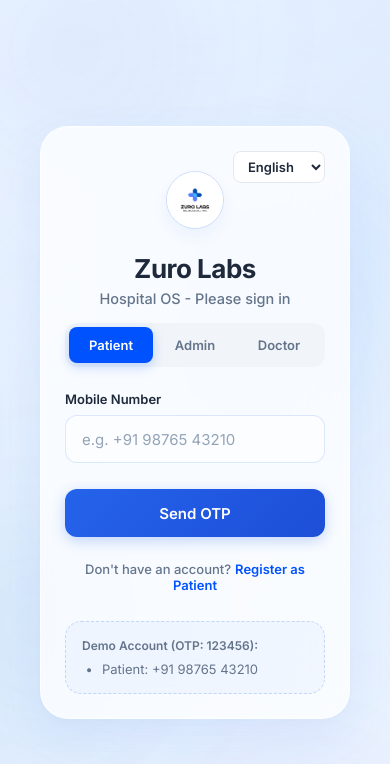
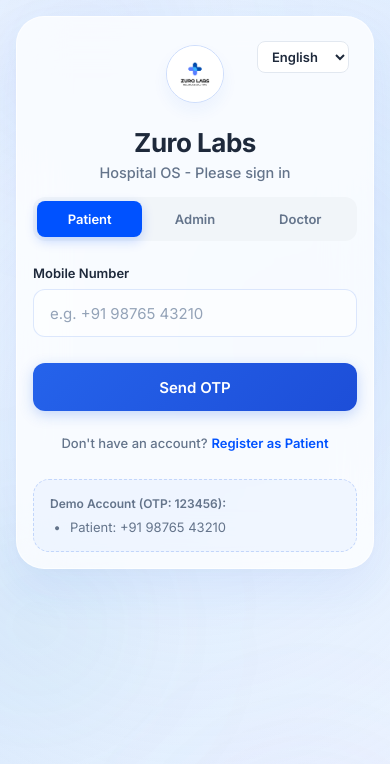
Before and after one commit to Akbenhynn07/Zuro-healthcare-labs, a React (Vite) app: page / in a window 390 px wide. Shown: the top 764 px of the page. Built offline with nearby package versions, Linux system fonts and the light colour scheme.

Commit message:
Add global CSS media queries to fix mobile responsiveness

```diff
--- a/src/index.css
+++ b/src/index.css
@@ -45,7 +45,6 @@
   justify-content: center;
   align-items: center;
   width: 100%;
-  min-height: 100vh;
   padding: 24px;
 }
 
@@ -2355,126 +2354,92 @@
   border-color: #25d366;
 }
 
-/* --- Mobile Responsiveness Adjustments --- */
-@media (max-width: 992px) {
-  body, html {
+/* ==========================================
+   GLOBAL MOBILE RESPONSIVENESS PATCH
+   ========================================== */
+@media (max-width: 768px) {
+  /* Prevent horizontal scroll and fix body layout */
+  html, body {
     overflow-x: hidden;
-    max-width: 100vw;
-    display: block !important;
-    height: auto !important;
+    width: 100%;
+    margin: 0;
+    padding: 0;
+  }
+
+  /* When body acts as a flex container, remove centering if content overflows */
+  body {
+    display: block;
     min-height: 100vh;
   }
-  .dashboard-container {
-    display: flex !important;
-    flex-direction: column !important;
-    height: auto !important;
-    min-height: 100vh;
+
+  /* Ensure the app-container takes full space without squishing */
+  .app-container {
+    padding: 16px;
+    display: block;
+    height: 100%;
+  }
+
+  /* Fix grid layouts overflowing */
+  .stat-summary-grid,
+  .hospital-grid,
+  .branch-grid,
+  .custom-chart-flex {
+    grid-template-columns: 1fr !important;
+    display: flex;
+    flex-direction: column;
+    gap: 16px;
+  }
+
+  /* Ensure cards don't overflow */
+  .chart-card-wrapper,
+  .console-card,
+  .clinical-card,
+  .login-card {
+    padding: 16px;
+    margin-bottom: 16px;
+    width: 100%;
+    box-sizing: border-box;
+    max-width: 100%;
+  }
+
+  /* Let tables scroll horizontally instead of squishing layout */
+  .table-wrapper {
+    overflow-x: auto;
+    -webkit-overflow-scrolling: touch;
+    width: 100%;
+    display: block;
+  }
+
+  /* Stack flex items in action bars */
+  .filter-action-bar {
+    flex-direction: column;
+    align-items: flex-start;
+  }
+
+  .filter-action-bar > div {
+    width: 100%;
+    flex-direction: column;
+  }
+
+  .form-select,
+  .search-input-wrapper input {
     width: 100% !important;
-    max-width: 100vw !important;
-    box-sizing: border-box !important;
-    overflow-x: hidden;
-  }
-  .dashboard-sidebar {
-    width: 100% !important;
-    max-width: 100vw !important;
-    height: auto !important;
-    position: relative !important;
-    padding: 16px !important;
-    border-right: none !important;
-    border-bottom: 1.5px solid rgba(0,0,0,0.1) !important;
-    box-sizing: border-box !important;
-  }
-  .sidebar-menu {
-    flex-direction: row !important;
-    flex-wrap: wrap !important;
-    gap: 8px !important;
-  }
-  .sidebar-menu-item {
-    font-size: 13px !important;
-    padding: 8px 12px !important;
-    flex: 1 1 auto;
-    text-align: center;
-  }
-  .main-panel {
-    width: 100% !important;
-    max-width: 100vw !important;
-    padding: 16px !important;
-    overflow-x: hidden !important;
-    box-sizing: border-box !important;
-    min-width: 0 !important;
-  }
+    margin-bottom: 8px;
+    box-sizing: border-box;
+  }
+
+  /* Modals must fit screen */
+  .modal-container {
+    width: 90%;
+    padding: 20px;
+    max-height: 90vh;
+    overflow-y: auto;
+  }
+
+  /* Dashboard Header stack */
   .dashboard-header {
     flex-direction: column;
     align-items: flex-start;
     gap: 16px;
-    width: 100%;
-    min-width: 0;
-  }
-  .dashboard-header h1 {
-    font-size: 24px;
-    word-break: break-word;
-  }
-  .filter-action-bar {
-    flex-direction: column;
-    gap: 12px;
-    width: 100%;
-    min-width: 0;
-  }
-  .filter-action-bar > div {
-    flex-direction: column;
-    width: 100%;
-    align-items: stretch;
-  }
-  .search-input-wrapper input, .form-select {
-    width: 100% !important;
-    box-sizing: border-box !important;
-  }
-  .stat-summary-grid {
-    grid-template-columns: 1fr !important;
-    width: 100%;
-    min-width: 0;
-  }
-  .custom-chart-flex {
-    flex-direction: column;
-    height: auto;
-    gap: 16px;
-    width: 100%;
-    min-width: 0;
-  }
-  .hospital-grid, .branch-grid, .features-grid, .auth-features-grid {
-    grid-template-columns: 1fr !important;
-    width: 100%;
-    min-width: 0;
-  }
-  .login-card {
-    padding: 32px 24px 24px 24px;
-    margin: 16px;
-    width: 100% !important;
-    max-width: calc(100vw - 32px) !important;
-    box-sizing: border-box !important;
-  }
-  .console-table {
-    min-width: 600px; /* Force table to be wide so wrapper scrolls it */
-  }
-  .console-table th, .console-table td {
-    padding: 12px 8px;
-    font-size: 12px;
-  }
-  .table-wrapper {
-    overflow-x: auto;
-    -webkit-overflow-scrolling: touch;
-    width: 100%;
-    max-width: 100vw;
-    box-sizing: border-box;
-  }
-  .ai-insights-panel > div {
-    flex-direction: column;
-    align-items: flex-start;
-  }
-  /* Fix live queue tracker layout */
-  .clinical-card > div {
-    grid-template-columns: 1fr !important;
-    display: flex !important;
-    flex-direction: column !important;
-  }
-}
+  }
+}
```
